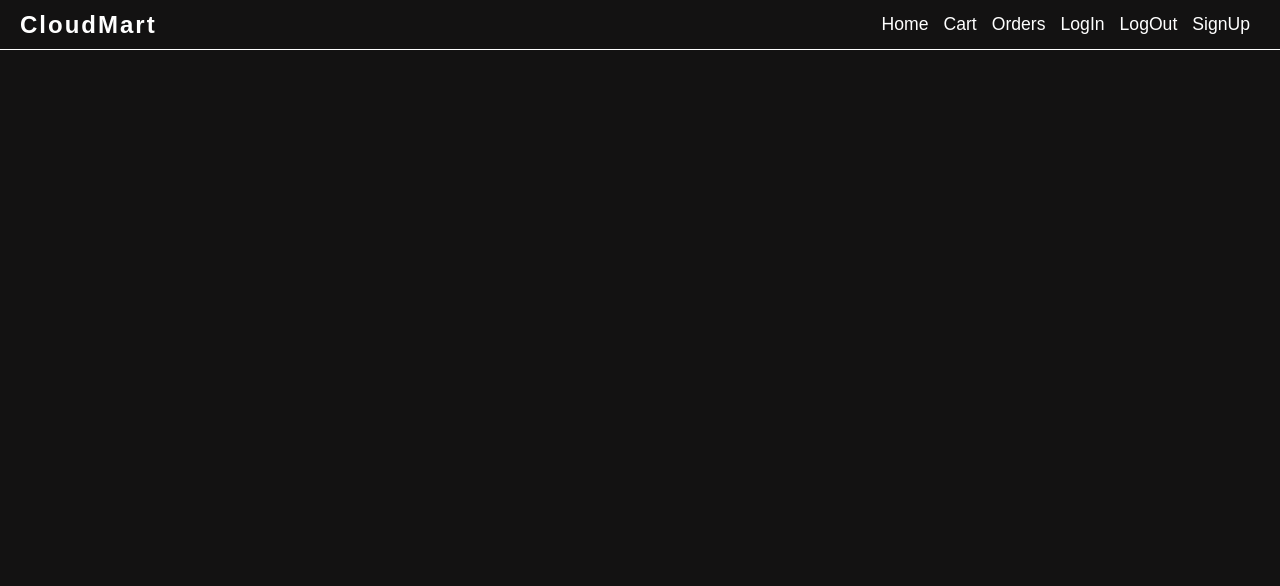
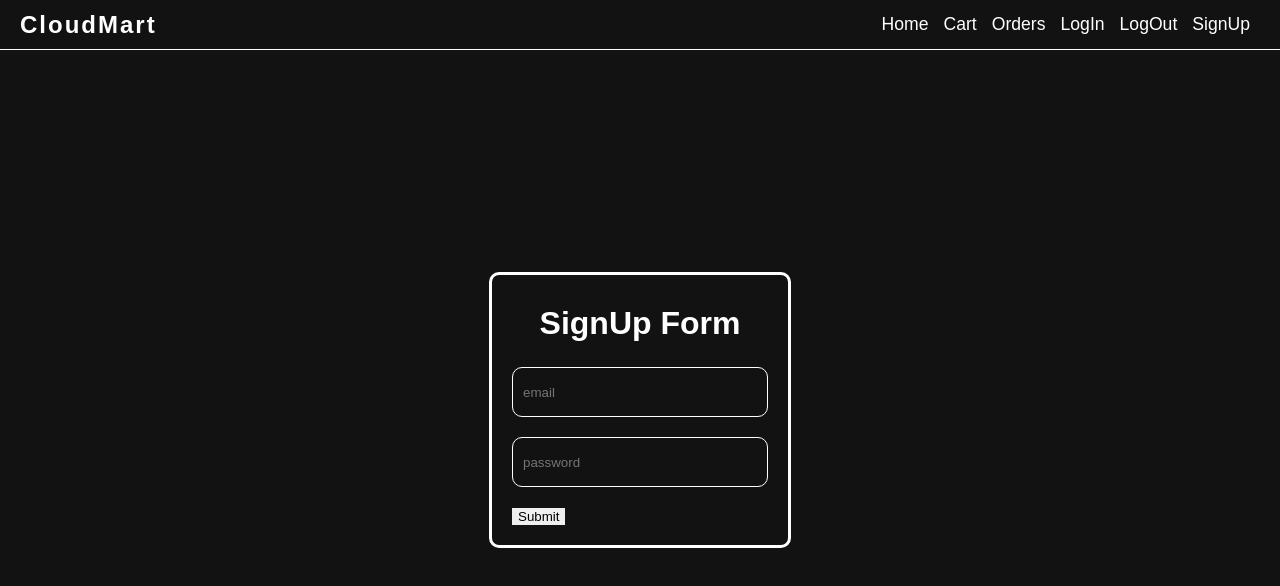
Before and after one commit to Mayankyadav3980/SnapShop, a React (Create React App) app: page / in a window 1280 px wide. Shown: the top 586 px of the page. Built offline with nearby package versions, Linux system fonts and the light colour scheme.

Commit message:
update signup form

```diff
--- a/package.json
+++ b/package.json
@@ -7,6 +7,7 @@
     "firebase": "^11.1.0",
     "react": "^19.0.0",
     "react-dom": "^19.0.0",
+    "react-router-dom": "^7.0.2",
     "react-scripts": "5.0.1"
   },
   "scripts": {
--- a/src/App.js
+++ b/src/App.js
@@ -1,9 +1,16 @@
-import './App.css';
-import Nav from './components/Nav/Nav';
+import "./App.css";
+import Nav from "./components/Nav/Nav";
+import SignUp from "./pages/SignUp/SignUp";
+import { createBrowserRouter, RouterProvider } from "react-router-dom";
 
 function App() {
+  const router = createBrowserRouter([
+    { path: "/", element: <Nav />, children: [{index:true, element:<SignUp/>}] },
+  ]);
   return (
-    <Nav/>
+    <>
+      <RouterProvider router={router}/>
+    </>
   );
 }
 
--- a/src/components/Nav/Nav.js
+++ b/src/components/Nav/Nav.js
@@ -1,8 +1,10 @@
 import React from 'react'
 import styles from './Nav.module.css'
+import { Outlet } from 'react-router-dom';
 
 const Nav = () => {
   return (
+    <>
       <nav>
         <h3 className={styles.brand_name}>CloudMart</h3>
         <div className={styles.nav_items}>
@@ -14,6 +16,8 @@ const Nav = () => {
           <span className={styles.item}>SignUp</span>
         </div>
       </nav>
+      <Outlet/>
+    </>
   );
 }
 
--- a/src/pages/SignUp/SignUp.js
+++ b/src/pages/SignUp/SignUp.js
@@ -0,0 +1,17 @@
+import React from "react";
+import styles from "./SignUp.module.css";
+
+const SignUp = () => {
+  return (
+    <div className={styles.form_wrapper}>
+      <form className={styles.form_container}>
+        <h2 className={styles.heading}>SignUp Form</h2>
+        <input placeholder="email" />
+        <input placeholder="password" />
+        <button type="submit">Submit</button>
+      </form>
+    </div>
+  );
+};
+
+export default SignUp;
--- a/src/pages/SignUp/SignUp.module.css
+++ b/src/pages/SignUp/SignUp.module.css
@@ -0,0 +1,36 @@
+.form_wrapper{
+    /* border: 1px solid red; */
+    width: 100vw;
+    height: 90vh;
+    display: flex;
+    justify-content: center;
+    align-items: center;
+
+}
+
+.form_container{
+     border: 3px solid white;
+     border-radius: 10px;
+     padding: 20px;
+     width: fit-content;
+     height: fit-content;
+}
+
+.heading{
+    text-align: center;
+    font-size: 2rem;
+    padding: 5px;
+    margin: 5px;
+}
+
+input{
+    color: white;
+    display: block;
+    width: 20vw;
+    height: 50px;
+    padding-left: 10px;
+    margin: 20px 0;
+    background-color: transparent;
+    border: 1px solid white;
+    border-radius: 10px;
+}
```
Also changed, not shown: 1 other file (tests, documents, lock files or other folders). Lines whose indentation alone changed are shown as unchanged.
